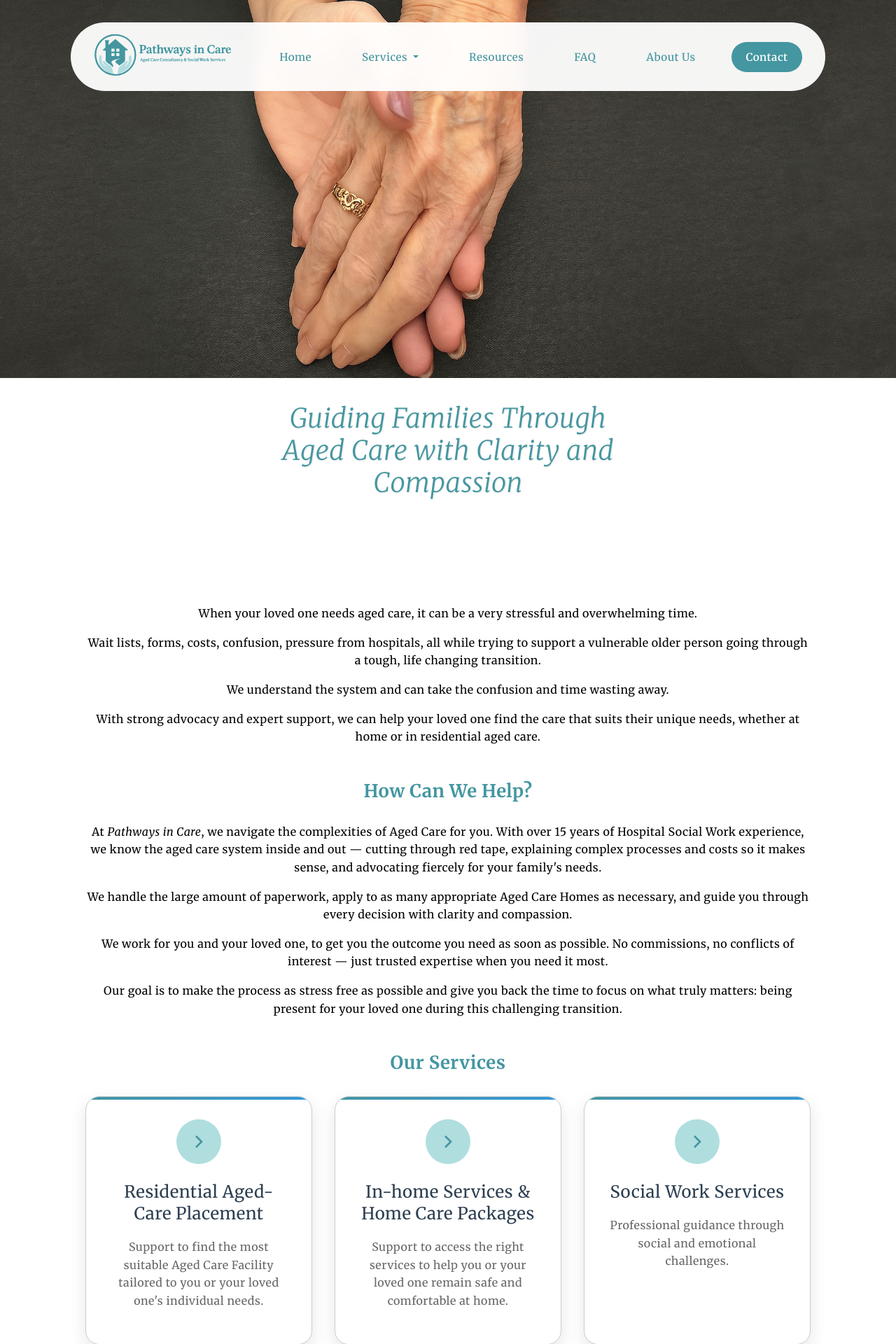
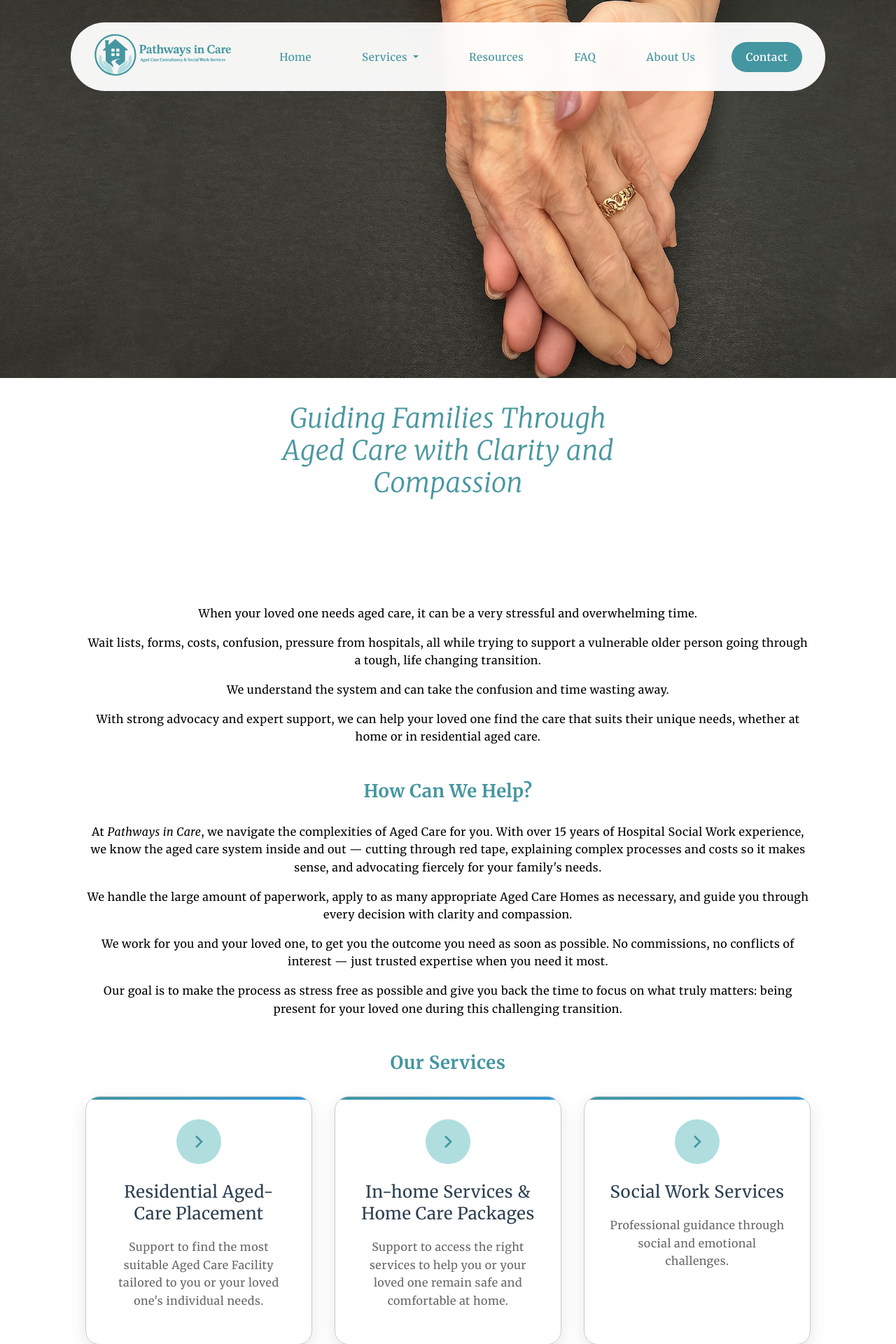
Before and after one commit to dmholyday/pathwaysincare-web, a Jekyll site: the page built from index.html, in a window 1280 px wide. Shown: the top 1920 px of the page at 70% size. Built offline with Jekyll 4.4.1, drawn with Linux system fonts in a browser that asks for light colours.

Commit message:
Update hero banner images with new enhanced versions
- Replace desktop hero image from hands_enhanced4.jpg to hands_enhanced6.jpg
- Replace mobile portrait hero image from hands_enhanced1.jpg to hands_mobile1.jpg
- Add new optimized hero image assets for improved visual design
- Maintain existing responsive behavior and positioning
- Desktop continues using cover sizing for full background coverage
- Mobile portrait continues using contain sizing for natural proportions

🤖 Generated with [Claude Code](https://claude.ai/code)

Co-Authored-By: Claude <noreply@anthropic.com>

```diff
--- a/assets/style.css
+++ b/assets/style.css
@@ -210,7 +210,7 @@ body {
 .hero-image {
     width: 100%;
     height: 100%;
-    background-image: url('/assets/images/hands_enhanced4.jpg');
+    background-image: url('/assets/images/hands_enhanced6.jpg');
     background-size: cover;
     background-position: center;
     background-repeat: no-repeat;
@@ -231,7 +231,7 @@ body {
     }
 
     .hero-image {
-        background-image: url('/assets/images/hands_enhanced1.jpg');
+        background-image: url('/assets/images/hands_mobile1.jpg');
         background-size: contain;
         background-position: center top;
     }
```
Also changed, not shown: assets/images/hands_enhanced6.jpg (added), assets/images/hands_mobile1.jpg (added).
